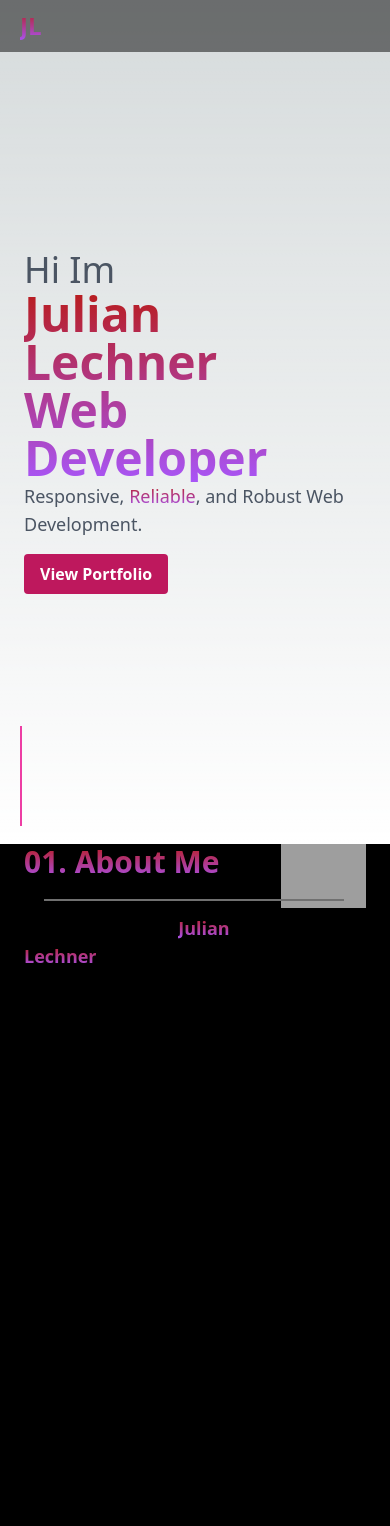
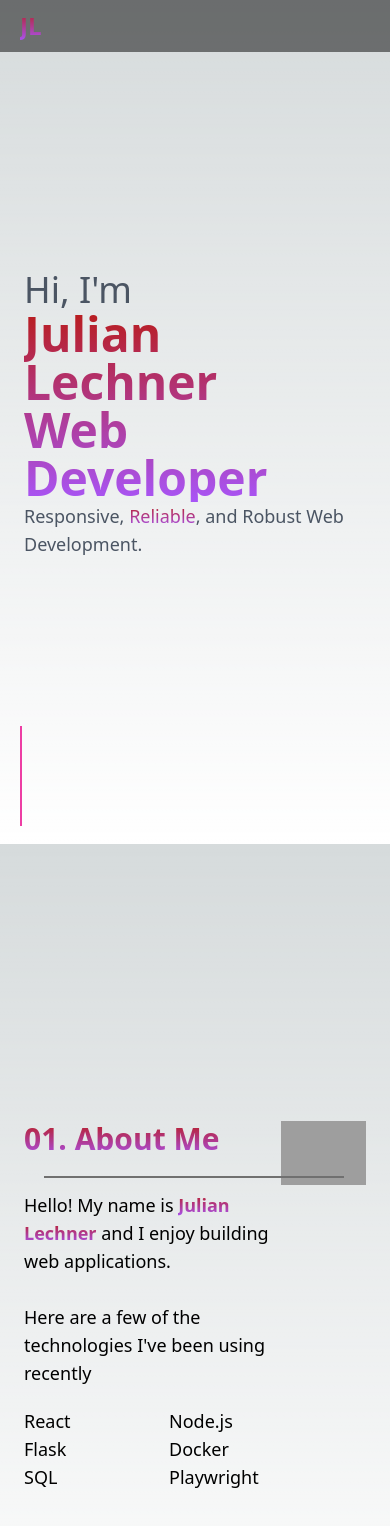
Before and after one commit to jll38/portfolio-v2, a Next.js app: page / in a window 390 px wide. Shown: the top 1526 px of the page. Built offline with nearby package versions, Linux system fonts and the light colour scheme; grey boxes are pictures that could not be loaded.

Commit message:
styling, animations

```diff
--- a/src/pages/index.js
+++ b/src/pages/index.js
@@ -3,16 +3,12 @@ import { Inter } from 'next/font/google';
 import BGAnim from '@/components/BG-Anim';
 import Navbar from '@/components/Navbar';
 import SocialBox from '@/components/socialbox';
+import animations from '../styles/animations.module.css';
 import Link from 'next/link';
 import Head from 'next/head';
 
 const inter = Inter({ subsets: ['latin'] });
 
-function handlePortfolioClick() {
-  if (typeof window !== 'undefined') {
-    window.location.href = '/portfolio';
-  }
-}
 
 export default function Home() {
   return (
@@ -21,19 +17,19 @@ export default function Home() {
         <Navbar></Navbar>
         <SocialBox/>
         <div className="z-10">
-          <h1 className="text-4xl md:text-6xl text-gray-600 dark:text-gray-300">Hi Im</h1>
+          <h1 className="text-4xl md:text-6xl text-gray-600 dark:text-gray-300">Hi, I&apos;m</h1>
           <div className="text-transparent bg-clip-text bg-gradient-to-t from-purple-500 to-red-700">
             <h1 className="text-5xl md:text-8xl font-bold">Julian Lechner</h1>
             <h1 className="text-5xl md:text-8xl font-bold">Web Developer</h1>
           </div>
           <p className="mb-4 text-lg font-normal text-gray-600 dark:text-gray-300">
             Responsive, <span className="text-transparent bg-clip-text bg-gradient-to-t from-purple-500 to-red-700">Reliable</span>, and Robust Web Development.</p>
-          <button className="bg-pink-700 hover:bg-pink-800 text-white font-bold py-2 px-4 rounded" onClick={handlePortfolioClick}>
-            View Portfolio
-          </button>
         </div>
+        <i name='down-arrow' class={`${animations.bob} fa-solid fa-angle-down text-purple-400`}></i>
       </main>
-      <section name="about" className="bg-black min-h-screen flex px-6 md:px-72">
+
+      <section name="about" className="min-h-screen flex-col px-6 md:px-72 content-center justify-center items-center">
+        <div className='flex mt-20'>
         <div className="w-3/4">
           <div className="flex flex-wrap">
             <h2 className="text-3xl md:text-5xl font-bold text-transparent bg-clip-text bg-gradient-to-t from-purple-500 to-red-700 divider">01. About Me</h2>
@@ -60,6 +56,7 @@ export default function Home() {
         <div className="w-1/4">
             <img className="object-fill" src="images/myself.png"></img>
           </div>
+          </div>
       </section>
     </>
   );
--- /dev/null
+++ b/src/styles/animations.module.css
@@ -0,0 +1,12 @@
+@keyframes bob-up-down {
+    0%, 100% {
+      transform: translateY(0);
+    }
+    50% {
+      transform: translateY(-10px);
+    }
+  }
+
+  .bob {
+    animation: bob-up-down 1.5s ease-in-out infinite;
+  }
```
